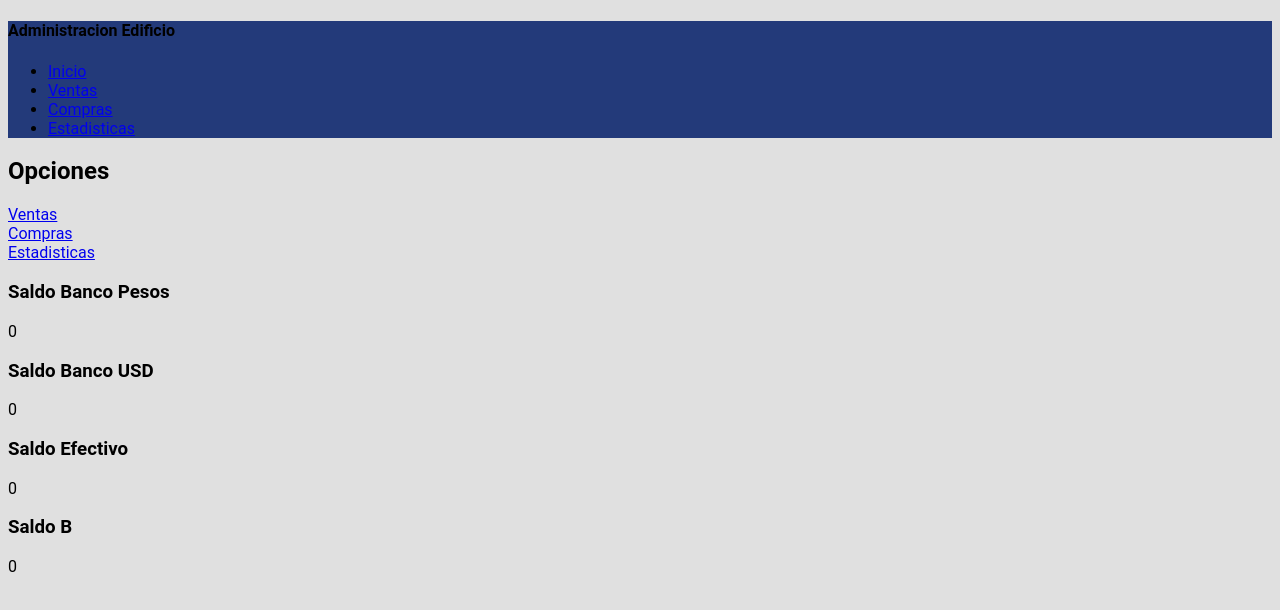
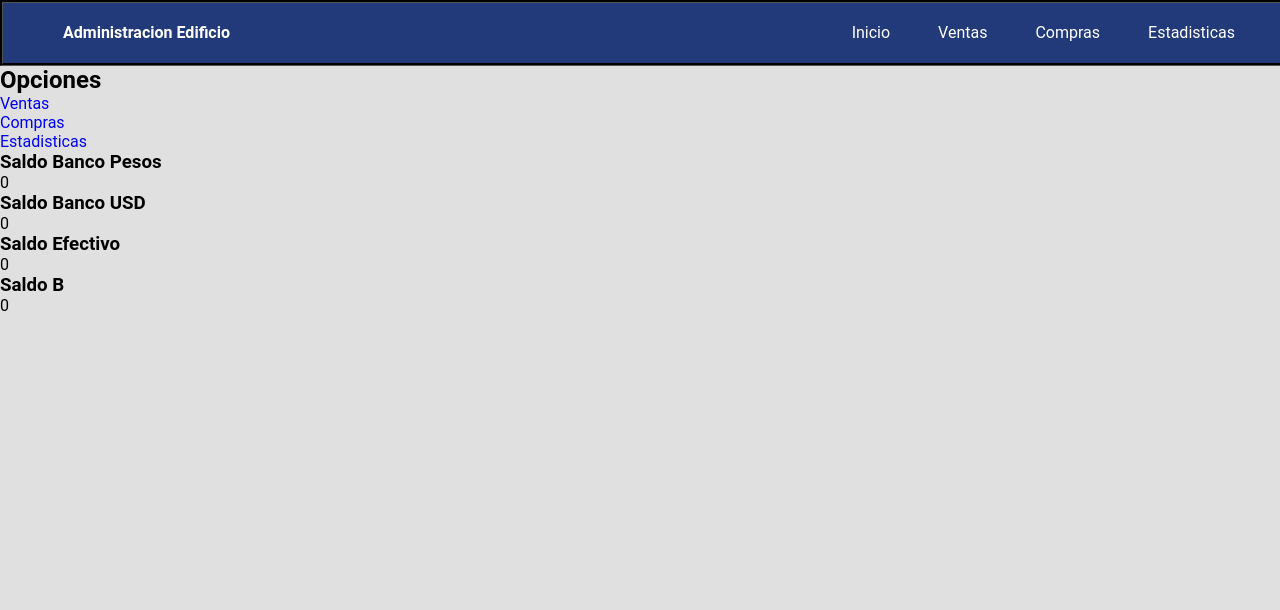
Before and after one commit to AlejandroEPis/AplicacionesWebClienteTP1, a plain HTML site: page TP1/panel.html in a window 1280 px wide. Drawn offline with Linux system fonts and the light colour scheme.

Commit message:
barra nav css

```diff
--- a/TP1/assets/styles.css
+++ b/TP1/assets/styles.css
@@ -1,7 +1,46 @@
-:root{
-    background:#E0E0E0; ;
+/* Pagina Completa*/
+* {
+    text-decoration: none;
+    list-style: none;
+    margin: 0;
+    padding: 0;
+}
+
+:root {
+    background: #E0E0E0;
     font-family: "Roboto";
 }
-header{
-    background-color:#233a7a ;
+
+/* Cuerpo */
+body {}
+
+/*Barra de Navegacion*/
+header {
+    background-color: #233a7a;
+    border-style: groove;
+    border-color: black;
+    color: white;
+    height: 3.75rem;
+    width: 100%;
 }
+
+nav{
+    display: flex;
+}
+header nav h4 {
+    line-height: 3.75rem;
+    margin-left: 3.75rem;
+}
+nav ul{
+    margin-left: auto;
+    display: flex;
+}
+nav ul li {
+    display: inline-block;
+    margin-right: 3rem;
+    line-height: 3.75rem;
+}
+
+nav ul li a {
+    color: white;
+}
```
